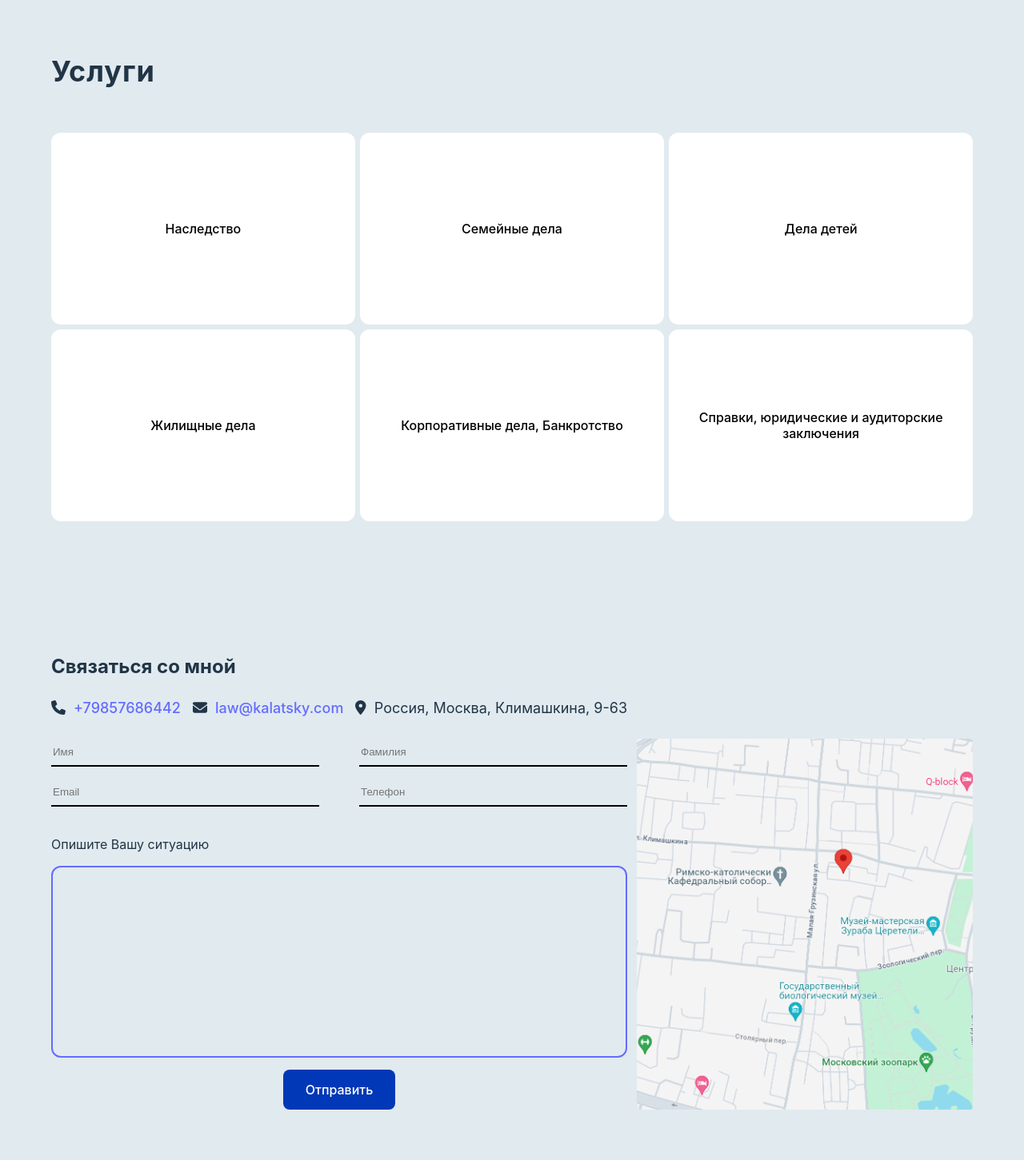
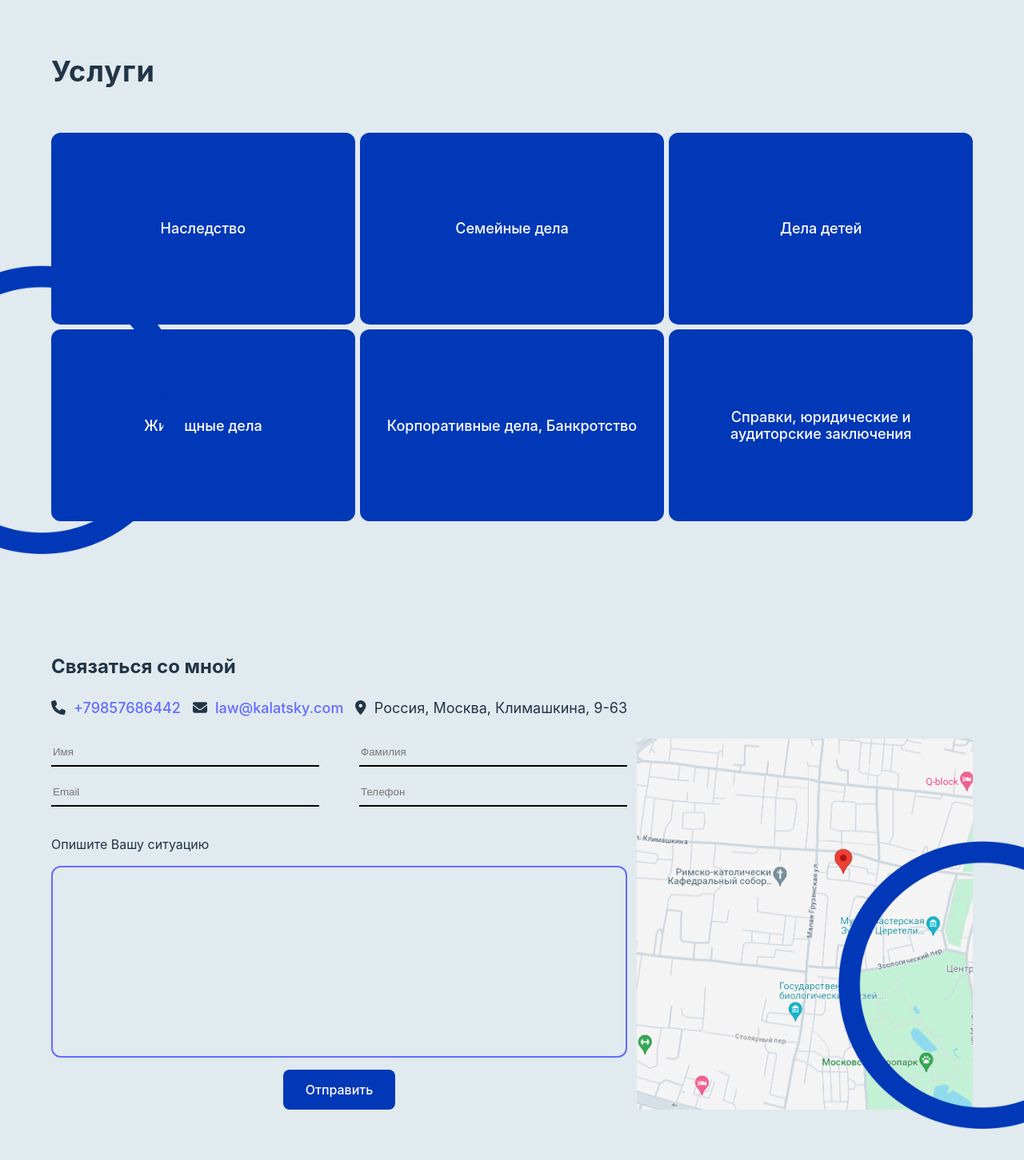
Before and after one commit to andrey-zinoviev-dev/Kalatsky, a React (Vite) app: page / in a window 1280 px wide. Shown: the part 867-2318 px from the top of the page at 80% size. Built offline with nearby package versions, Linux system fonts and the light colour scheme.

Commit message:
updated sections

```diff
--- a/src/Form.css
+++ b/src/Form.css
@@ -1,3 +1,7 @@
+.contanct {
+  position: relative;
+}
+
 .contanct__ul {
   list-style: none;
   padding: 0;
@@ -116,3 +120,10 @@
   object-fit: cover;
   border-radius: 4px;
 }
+
+.contact__img {
+  position: absolute;
+  top: calc(100% - 50vh);
+  right: -10%;
+  max-width: 360px;
+}
--- a/src/Form.jsx
+++ b/src/Form.jsx
@@ -3,6 +3,7 @@ import "./Form.css";
 import { FontAwesomeIcon } from '@fortawesome/react-fontawesome';
 import { faPhone, faEnvelope, faLocationDot } from "@fortawesome/free-solid-svg-icons";
 import map from "./assets/map.png";
+import Ellipse from "./assets/Ellipse.png";
 
 export default function Form({orderClicked}) {
   const sectionRef = React.useRef();
@@ -48,6 +49,7 @@ export default function Form({orderClicked}) {
           <img className="contanct__wrapper-img" src={map} />
         </div>
       </div>
+      <img className="contact__img" src={Ellipse} />
     </section>
   )
 }
--- a/src/Header.css
+++ b/src/Header.css
@@ -7,6 +7,7 @@
     padding: 1% 5%;
     backdrop-filter: blur(5px);
     background-color: rgba(255, 255, 255, 0.1);
+    z-index: 5;
     /* background-color: #e1eaef; */
 }
 
--- a/src/Services.css
+++ b/src/Services.css
@@ -1,3 +1,7 @@
+.services {
+  position: relative;
+}
+
 .services h2 {
   position: relative;
   text-align: left;
@@ -30,15 +34,28 @@
   width: 100%;
   height: 100%;
   border-radius: 0;
-  background-color: white;
+  /* background-color: white; */
+  background-color: #0138b7;
   border-radius: 12px;
-
+  font-size: 18px;
+  /* border: 3px solid white; */
+  color: white;
+  outline: none;
+  border: none;
   /* background-color: #e1eaef; */
   transition: all 0.35s ease-in-out;
 }
 
 .services__ul button:hover {
   border: none;
-  background-color: #0138b7;
+  background-color: white;
   color: white;
+  color: #0138b7;
 }
+
+.services__img {
+  position: absolute;
+  top: calc(100% - 50vh);
+  left: -10%;
+  max-width: 360px;
+}
--- a/src/Services.jsx
+++ b/src/Services.jsx
@@ -1,5 +1,6 @@
 import { services } from "./utils";
 import "./Services.css";
+import Ellipse from "./assets/Ellipse.png";
 
 export default function Services() {
   return (
@@ -16,6 +17,7 @@ export default function Services() {
           })}
         </ul>
       </div>
+      <img className="services__img" src={Ellipse} />
     </section>
   )
 }
--- a/src/index.css
+++ b/src/index.css
@@ -34,6 +34,7 @@ section {
   box-sizing: border-box;
   padding: 5%;
   background-color: #e1eaef;
+  overflow: hidden;
 }
 
 h1 {
```
Also changed, not shown: src/assets/Ellipse.png (added).
